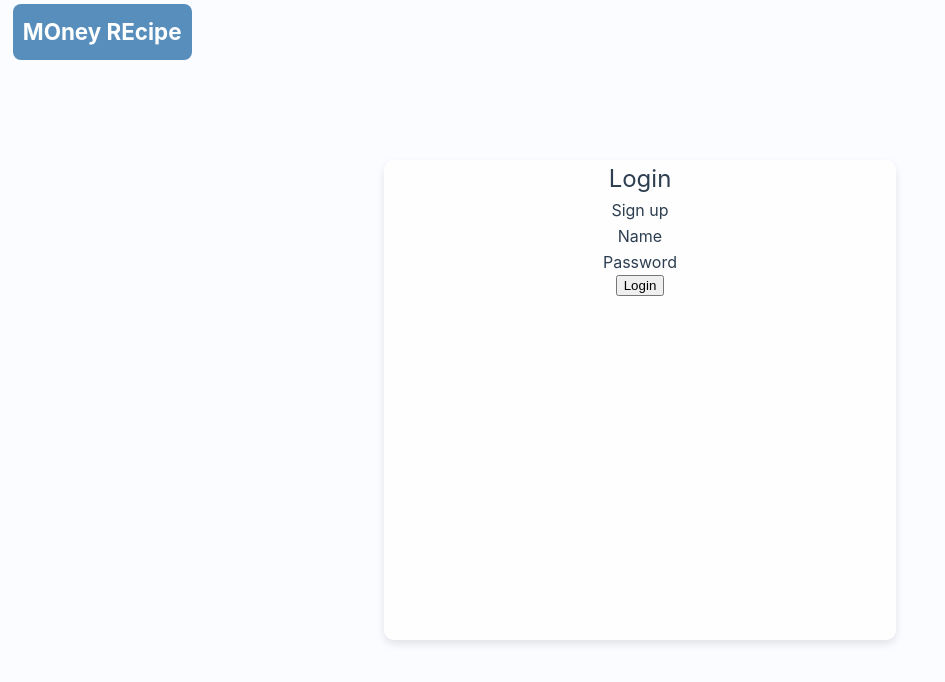
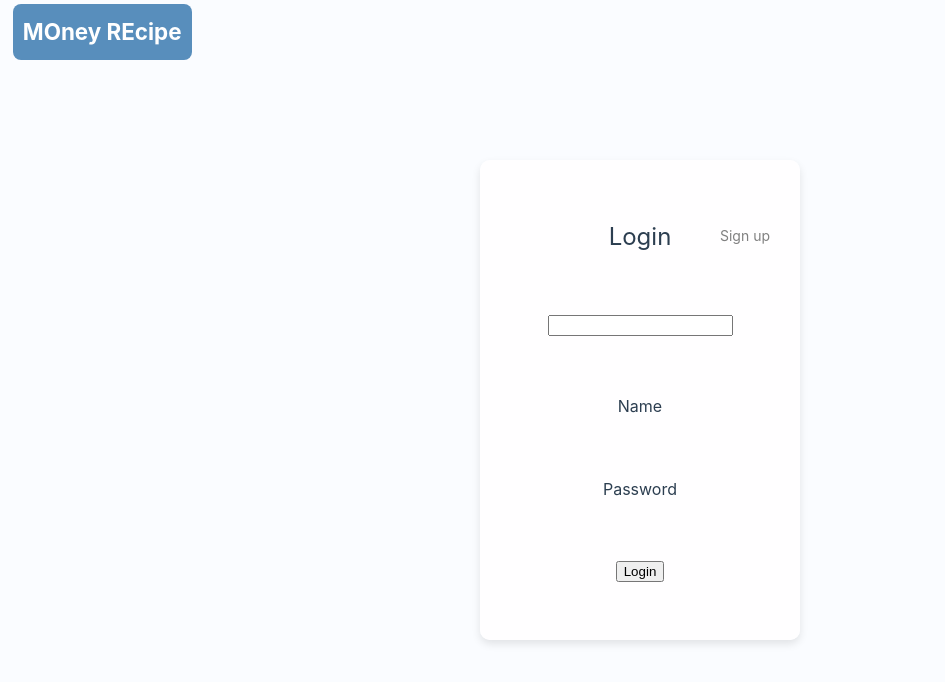
Before and after one commit to IEXPECTATION/more-frontend, a Vue app: page /login in a window 1280 px wide. Shown: the top 682 px of the page, without its empty margins (0-945 px from the left). Built offline with nearby package versions, Linux system fonts and the light colour scheme.

Commit message:
chore: Add a common function 'post' for sending a post request. And improve the timeout logic of 'post' function

```diff
--- a/src/net/fetch/fetch.ts
+++ b/src/net/fetch/fetch.ts
@@ -1,39 +1,48 @@
 import type { NetInterface } from "../net_instance";
 
 export class FetchInstance implements NetInterface {
-  async Login(url: string, user: any): Promise<boolean> {
+  async post(url: string, options: RequestInit = {}, timeout: number = 3000) {
     const abortController = new AbortController();
 
-    const timeout = new Promise((_, reject: (reason?: any) => void) => {
-      setTimeout(() => {
-        reject(new Error("Request timed out"));
-      }, 3000);
-    })
+    const timeoutId = setTimeout(() => {
+      abortController.abort();
+    }, timeout);
 
-    const request = fetch(url, {
+    return fetch(url, {
       method: "Post",
-      headers: {
-        'Content-Type': 'application/json'
-      },
-      body: JSON.stringify(user),
+      ...options,
       signal: abortController.signal
     }).then((response: Response) => {
+      // callback(response);
+      return response;
+    }).catch((error: Error) => {
+      clearTimeout(timeoutId);
+      if (error.name === "AbortError") {
+        throw new Error("Timeout");
+      } else {
+        throw error;
+      }
+    })
+  }
 
-    });
-
-    return Promise.race([request, timeout])
-      .then(() => {
+  async Login(url: string, user: any): Promise<boolean> {
+    return this.post(url, { headers: { 'Content-Type': 'application/json' }, body: JSON.stringify(user) })
+      .then((response: Response) => {
         return true;
       })
       .catch((error: Error) => {
-        if (error.name === 'AbortError') {
-          console.log('Fetch aborted due to timeout');
-        } else {
-          console.error('Fetch error:', error.message);
-        }
-        abortController.abort();
         return false;
+      });
+  }
+
+  async Signup(url: string, user: any) {
+    return this.post(url, { headers: { 'Content-Type': 'application/json' }, body: JSON.stringify(user) })
+      .then((response: Response) => {
+        return true;
       })
+      .catch((error: Error) => {
+        return false;
+      });
   }
 
 
--- a/src/net/net_instance.ts
+++ b/src/net/net_instance.ts
@@ -4,7 +4,7 @@ export interface NetInterface {
   Login(url: string, user: any): Promise<boolean>;
 }
 
-export async function GetNetInstance(name: "fetch" | "axios") {
+export async function GetNetInstance(name: "fetch" | "axios"): Promise<NetInterface | undefined> {
   switch (name) {
     case "fetch":
       return FetchInstance.Instance();
--- a/src/views/register.vue
+++ b/src/views/register.vue
@@ -4,14 +4,15 @@
     <div class="box" :class="flipped ? 'flipped' : ''">
       <div class="login">
         <h2>Login</h2>
-        <p class="signup-switch" @click="flipped = !flipped">Sign up</p>
+        <p class="switch" @click="flipped = !flipped">Sign up</p>
+        <input type="text" name="" id="">
         <p>Name</p>
         <p>Password</p>
         <button @click="login">Login</button>
       </div>
       <div class="signup">
         <h2>Sign up</h2>
-        <p class="login-switch" @click="flipped = !flipped">Login</p>
+        <p class="switch" @click="flipped = !flipped">Login</p>
         <p>Name</p>
         <p>Password</p>
         <button @click="login">Sign up</button>
@@ -55,12 +56,12 @@ async function login() {
 }
 
 .box {
-  width: 40%;
+  width: 25%;
   height: 60%;
   margin: auto;
   position: relative;
   border-radius: 10px;
-  transition: transform 0.8s;
+  transition: transform 0.5s;
   transform-style: preserve-3d;
   box-shadow: 0 4px 8px rgba(0, 0, 0, 0.1);
 }
@@ -75,6 +76,7 @@ async function login() {
   border-radius: 10px;
   display: flex;
   flex-direction: column;
+  justify-content: space-evenly;
   align-items: center;
   background-color: #fffeff;
 }
@@ -87,6 +89,15 @@ async function login() {
   transform: rotateY(-180deg);
 }
 
+.switch {
+  position: absolute;
+  top: 65px;
+  right: 30px;
+  font-size: 0.875rem;
+  color: #808080;
+  cursor: pointer;
+}
+
 /* .signup {
   position: absolute;
   top: 65px;
```
